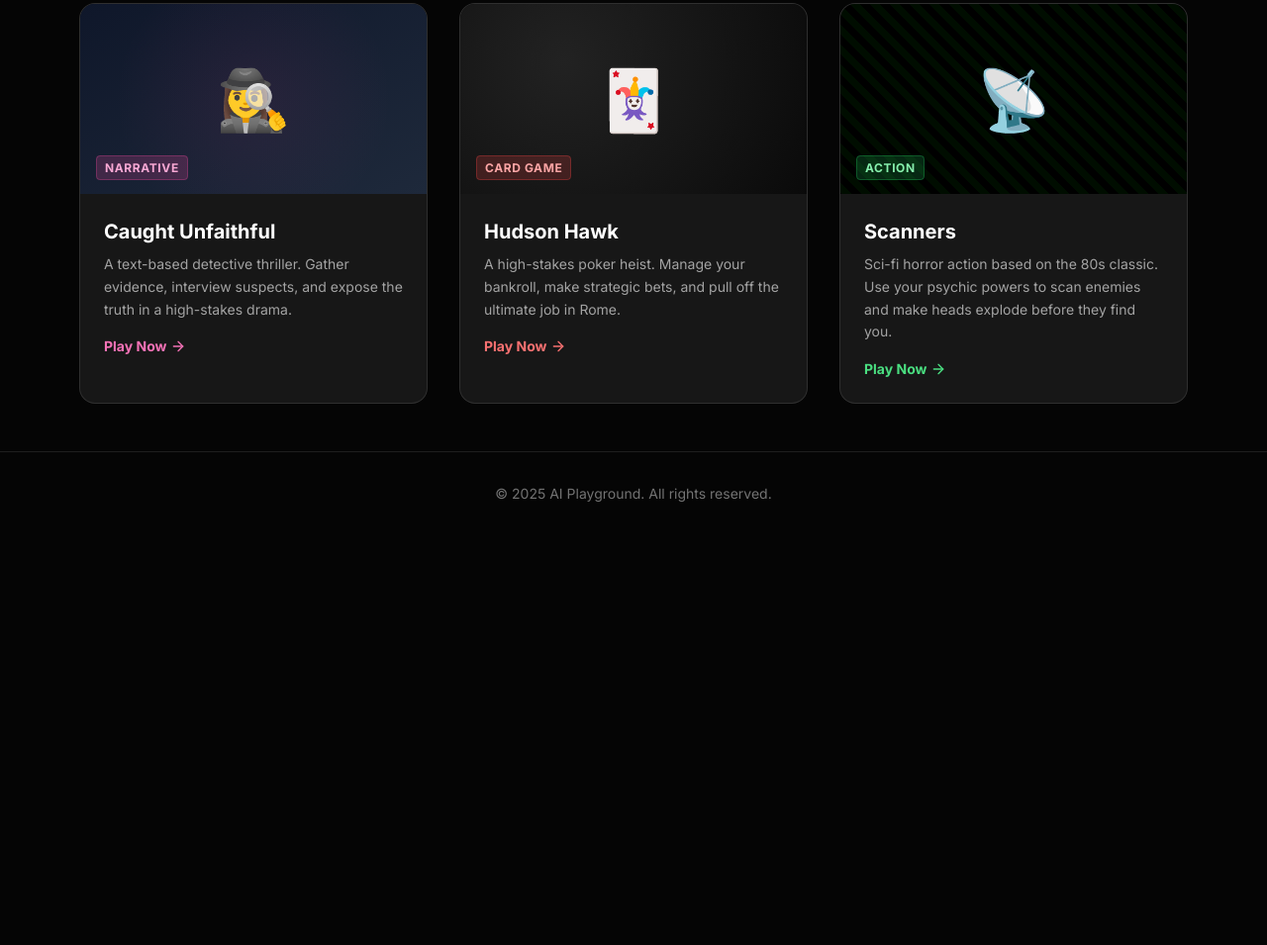
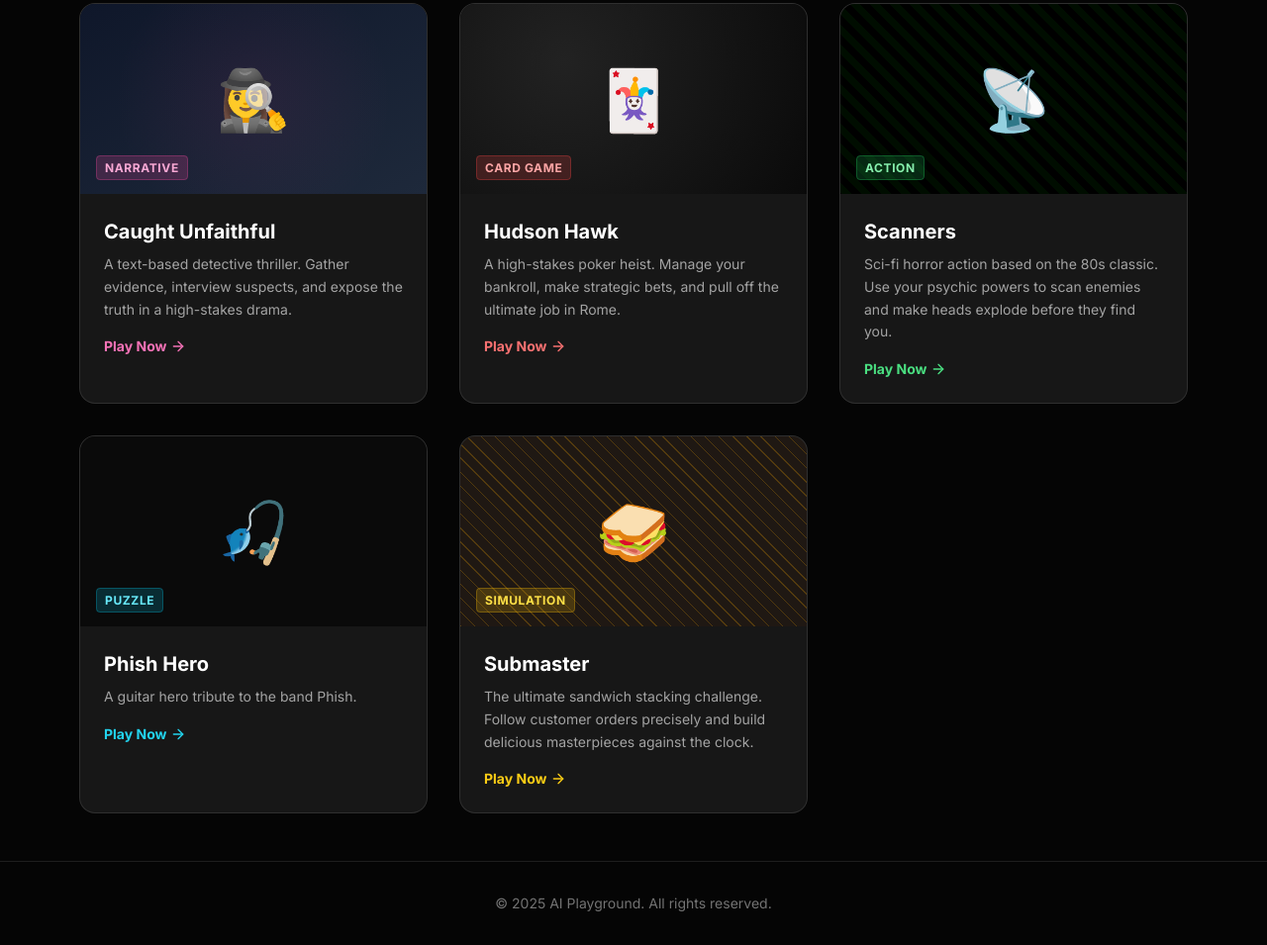
Before and after one commit to feindentity/AI-Playground, a plain HTML site: page index.html in a window 1280 px wide. Shown: the part 414-1369 px from the top of the page at 99% size. Before the commit the page ends 955 px from the top, so only its background shows below. Drawn offline with nearby package versions, Linux system fonts and the light colour scheme.

```diff
--- a/index.html
+++ b/index.html
@@ -159,6 +159,60 @@
                 </div>
             </a>
 
+            <!-- Game 4: Phish Hero -->
+            <a href="phish-hero/index.html"
+                class="game-card group block bg-neutral-900 border border-white/10 rounded-2xl overflow-hidden hover:border-cyan-500/50">
+                <div class="h-48 bg-neutral-950 relative overflow-hidden">
+                    <div class="absolute inset-0 bg-grid-cyan-500/10 [mask-image:linear-gradient(180deg,white,rgba(255,255,255,0))]"></div>
+                    <div class="absolute bottom-4 left-4">
+                        <span
+                            class="px-2 py-1 bg-cyan-500/20 text-cyan-300 text-xs font-bold rounded uppercase tracking-wider border border-cyan-500/30">Puzzle</span>
+                    </div>
+                    <div
+                        class="absolute top-1/2 left-1/2 transform -translate-x-1/2 -translate-y-1/2 text-6xl group-hover:scale-110 transition-transform duration-500">
+                        🎣
+                    </div>
+                </div>
+                <div class="p-6">
+                    <h3 class="text-xl font-bold text-white mb-2 group-hover:text-cyan-400 transition-colors">Phish Hero
+                    </h3>
+                    <p class="text-neutral-400 text-sm leading-relaxed mb-4">
+                        A guitar hero tribute to the band Phish.
+                    </p>
+                    <div class="flex items-center text-cyan-400 text-sm font-bold">
+                        Play Now <i data-lucide="arrow-right"
+                            class="w-4 h-4 ml-1 group-hover:translate-x-1 transition-transform"></i>
+                    </div>
+                </div>
+            </a>
+
+            <!-- Game 5: Submaster -->
+            <a href="submaster/index.html"
+                class="game-card group block bg-neutral-900 border border-white/10 rounded-2xl overflow-hidden hover:border-yellow-500/50">
+                <div class="h-48 bg-yellow-950/20 relative overflow-hidden">
+                     <div class="absolute inset-0 opacity-30" style="background-image: repeating-linear-gradient(45deg, #ca8a04 0, #ca8a04 1px, transparent 1px, transparent 10px)"></div>
+                    <div class="absolute bottom-4 left-4">
+                        <span
+                            class="px-2 py-1 bg-yellow-500/20 text-yellow-300 text-xs font-bold rounded uppercase tracking-wider border border-yellow-500/30">Simulation</span>
+                    </div>
+                    <div
+                        class="absolute top-1/2 left-1/2 transform -translate-x-1/2 -translate-y-1/2 text-6xl group-hover:scale-110 transition-transform duration-500">
+                        🥪
+                    </div>
+                </div>
+                <div class="p-6">
+                    <h3 class="text-xl font-bold text-white mb-2 group-hover:text-yellow-400 transition-colors">Submaster
+                    </h3>
+                    <p class="text-neutral-400 text-sm leading-relaxed mb-4">
+                        The ultimate sandwich stacking challenge. Follow customer orders precisely and build delicious masterpieces against the clock.
+                    </p>
+                    <div class="flex items-center text-yellow-400 text-sm font-bold">
+                        Play Now <i data-lucide="arrow-right"
+                            class="w-4 h-4 ml-1 group-hover:translate-x-1 transition-transform"></i>
+                    </div>
+                </div>
+            </a>
+
         </div>
     </main>
 
```
Also changed, not shown: phish-hero/index.html (+2 -0 lines), submaster/index.html (+2 -1 lines).
